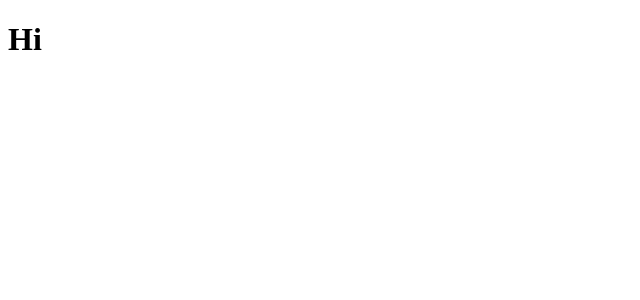
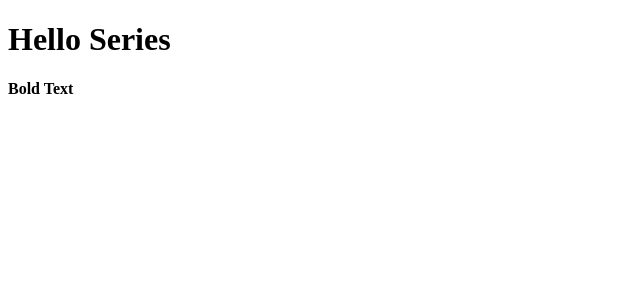
Before and after one commit to bvicinus/reactRepoTesting, a React (Create React App) app in the folder my-app/: page / in a window 1280 px wide. Shown: the top 300 px of the page, without its empty margins (0-640 px from the left). Built offline with nearby package versions, Linux system fonts and the light colour scheme.

Commit message:
second commit

```diff
--- a/my-app/src/App.js
+++ b/my-app/src/App.js
@@ -1,5 +1,16 @@
 import React from 'react';
 
-const App = ()  => <h1>Hi </h1>
+class App extends React.Component {
+    render(){
+        return (
+         <div>
+            <h1>Hello Series</h1>
+             <b>Bold Text</b>
+         </div>
+        )
+    }
+}
+
+//const App = () => <h1>Hello stateless </h1>
 
 export default App
```
